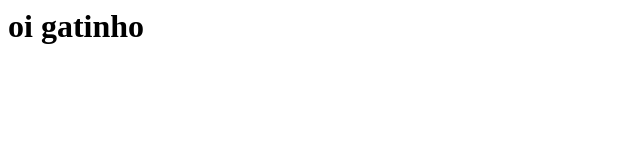
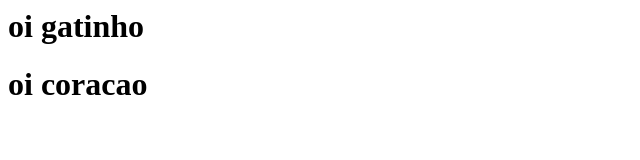
Before and after one commit to giovane-giusti/semana2, a plain HTML site: page index.html in a window 1280 px wide. Shown: the whole page, without its empty margins (0-640 px from the left). Drawn offline with Linux system fonts and the light colour scheme.

Commit message:
add nova linha oi coracao

```diff
--- a/index.html
+++ b/index.html
@@ -1 +1,2 @@
 <h1> oi gatinho </h1>
+<h1> oi coracao </h1>
```
